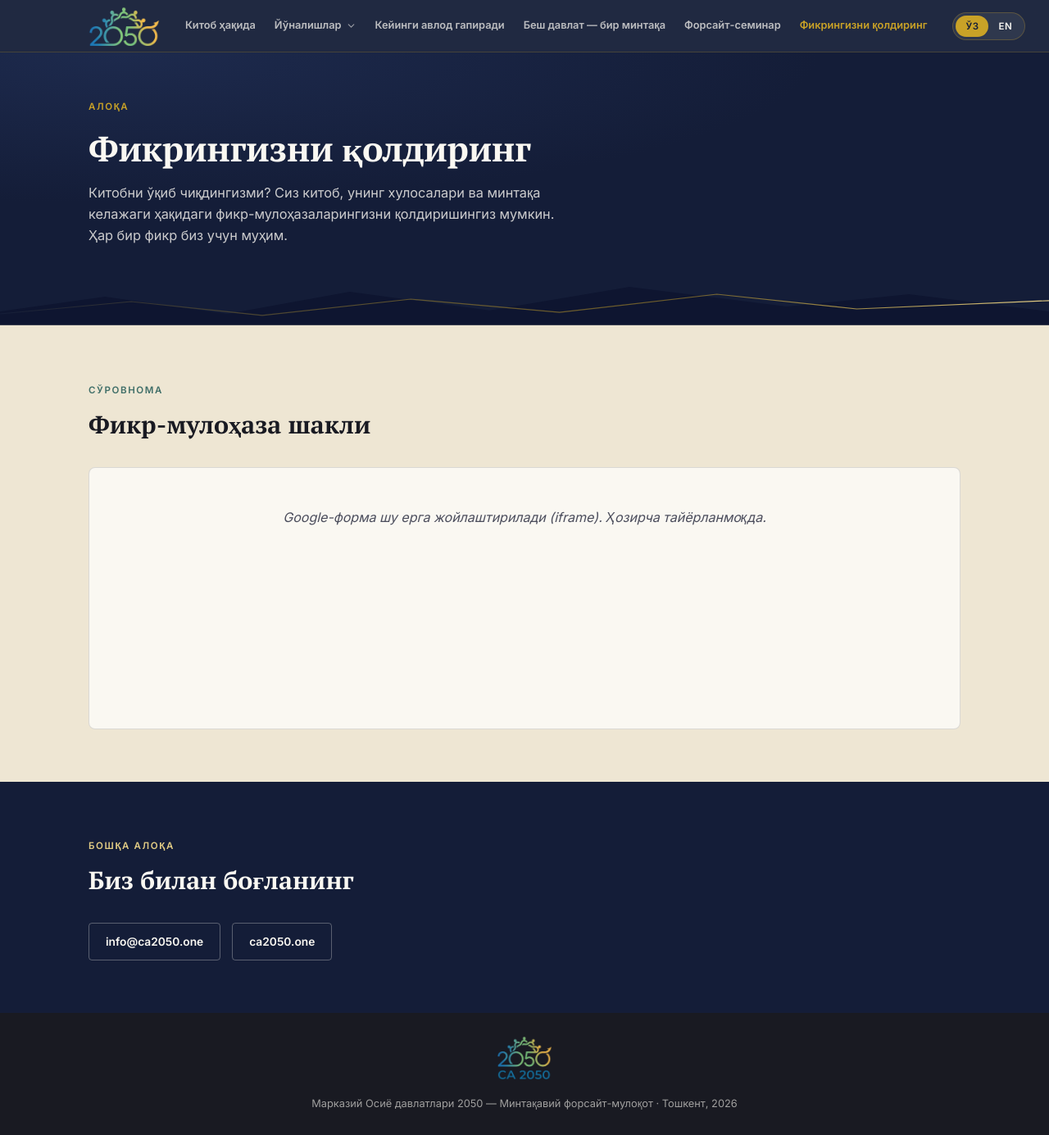
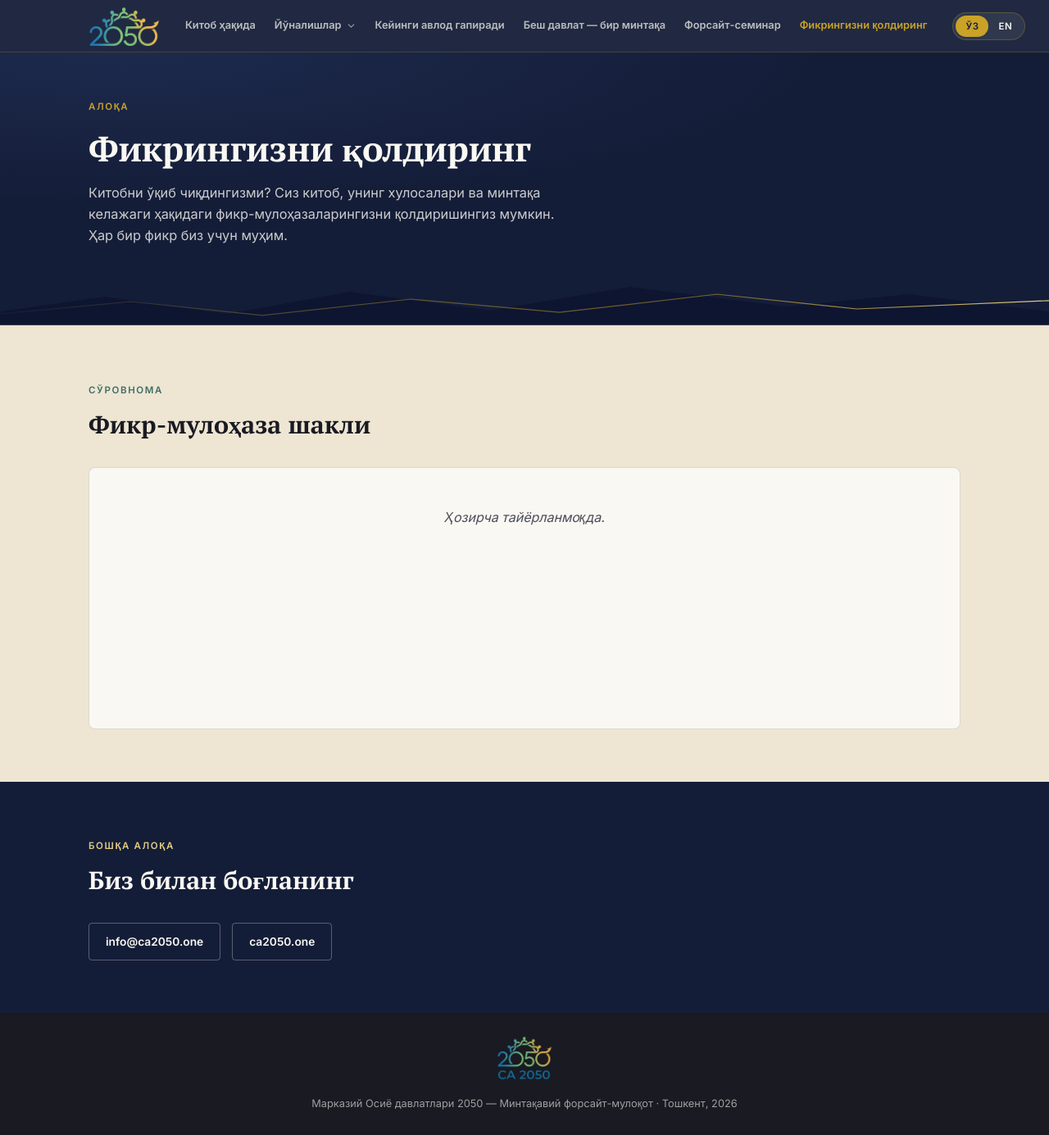
Before and after one commit to farrukhtash/Ca2050, a Jekyll site: the page built from feedback.html, in a window 1280 px wide and 1385 px high. Shown: the whole window at 82% size. Built offline with Jekyll 4.4.1, drawn with Linux system fonts in a browser that asks for light colours.

Commit message:
feedback.html

```diff
--- a/feedback.html
+++ b/feedback.html
@@ -42,8 +42,8 @@ nav_active: feedback
     <div class="form-embed" data-reveal>
       <!-- GOOGLE FORM EMBED: вставьте сюда <iframe src="https://docs.google.com/forms/d/e/…/viewform?embedded=true" width="100%" height="900" frameborder="0" marginheight="0" marginwidth="0">Загрузка…</iframe> -->
       <div class="form-placeholder">
-        <span class="uz">Google-форма шу ерга жойлаштирилади (iframe). Ҳозирча тайёрланмоқда.</span>
-        <span class="en">The Google Form will be embedded here (iframe). Currently in preparation.</span>
+        <span class="uz">Ҳозирча тайёрланмоқда.</span>
+        <span class="en">Currently in preparation.</span>
       </div>
     </div>
   </div>
```
